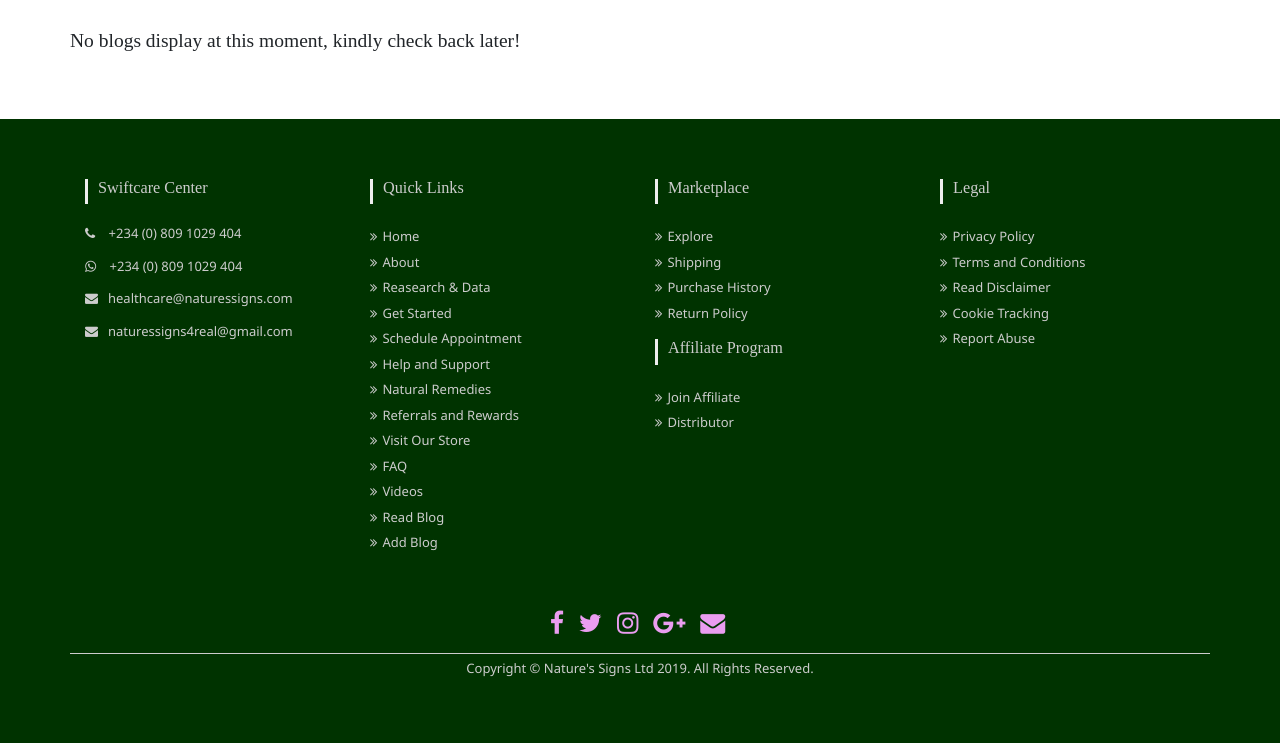
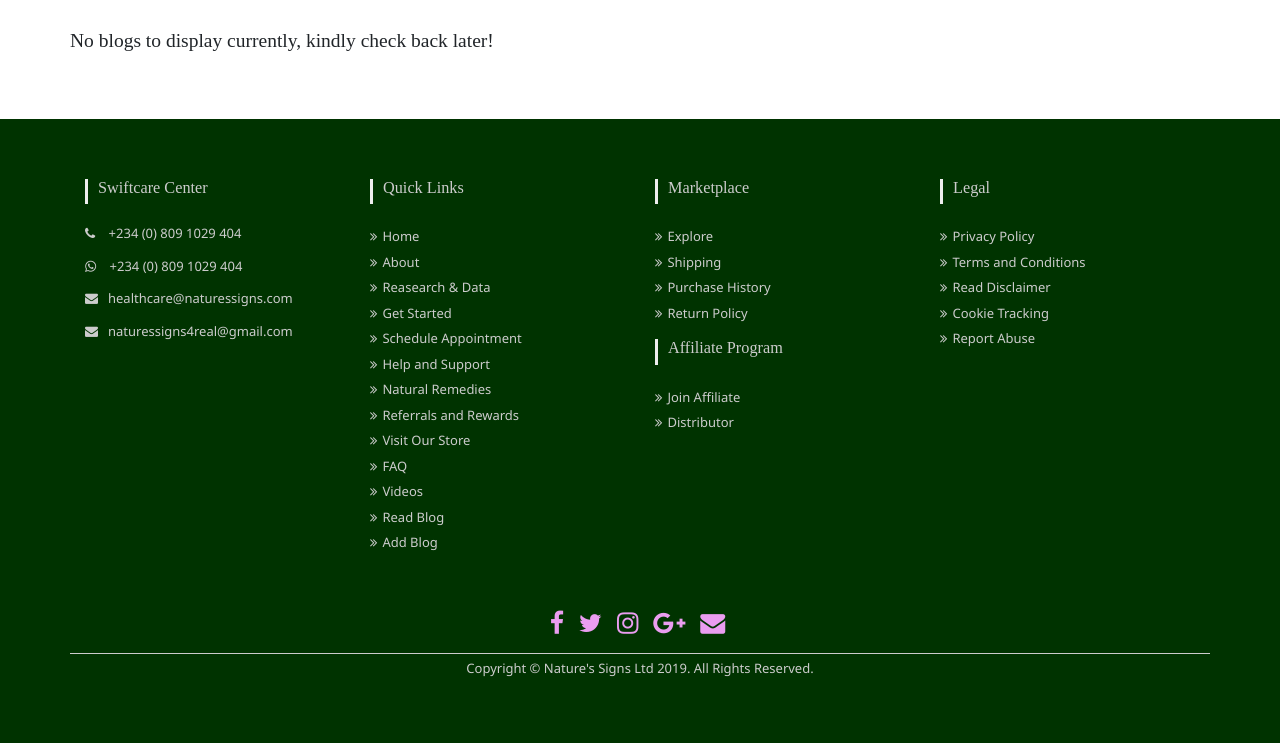
Before and after one commit to indekx/naturessignz, a Django app: page /blog/articles/ in a window 1280 px wide. Shown: the part 91-834 px from the top of the page. Run offline with Django 3.2, Linux system fonts and the light colour scheme; data that the repository does not hold is empty; some libraries are stand-ins or nearby versions.

Commit message:
Banner blog html file updated

```diff
--- a/blog/templates/blog/view_blog.html
+++ b/blog/templates/blog/view_blog.html
@@ -16,7 +16,7 @@
                     {% endif %}
                 {% endfor %}
             {% else %}
-            <h4 class="no-artisans">No blogs display at this moment, kindly check back later!</h4>
+            <h4 class="no-artisans">No blogs to display currently, kindly check back later!</h4>
             {% endif %}
           </div>
       </section>
```
